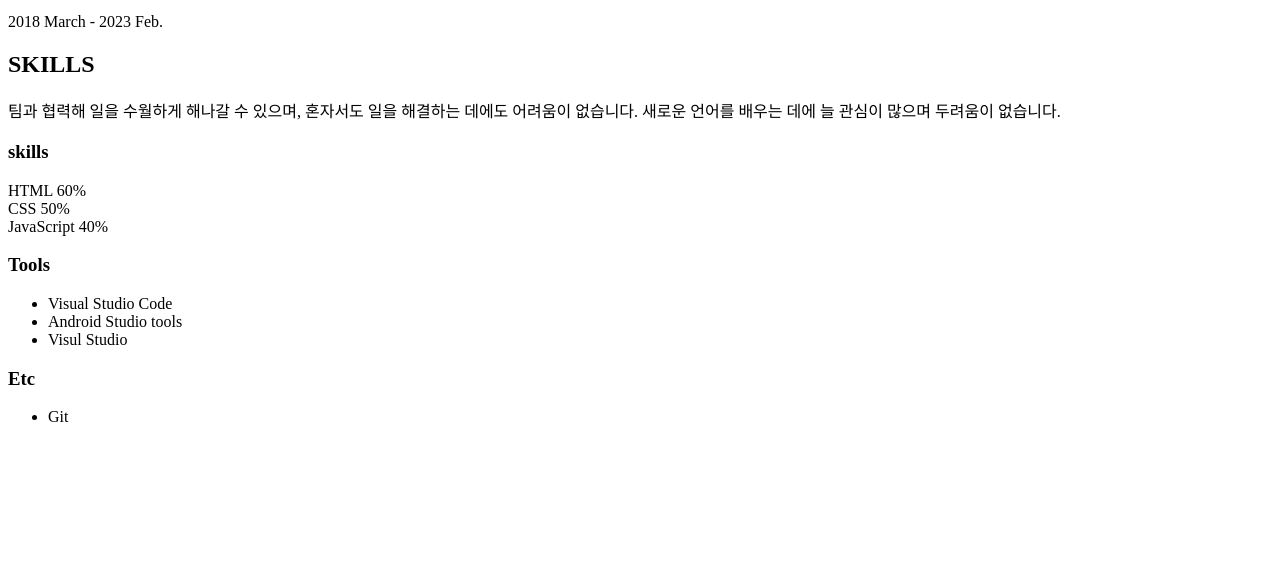
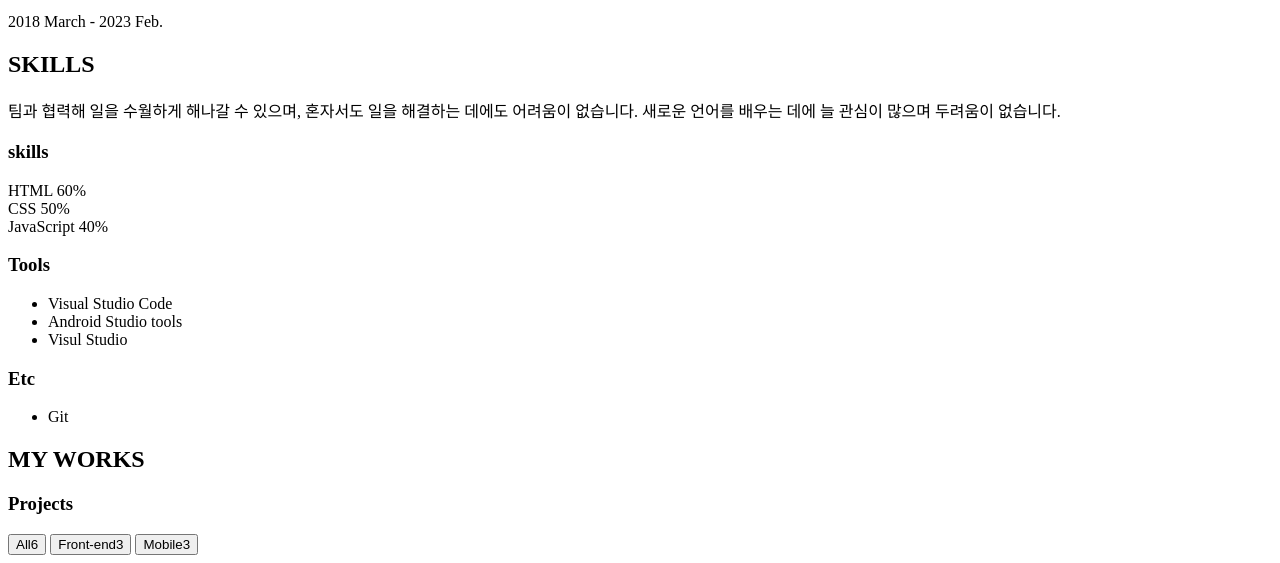
Before and after one commit to kim-seon/portfolio, a plain HTML site: page index.html in a window 1280 px wide. Shown: the part 1644-2207 px from the top of the page. Before the commit the page ends 2086 px from the top, so only its background shows below. Drawn offline with Linux system fonts and the light colour scheme.

Commit message:
HTML : Work

```diff
--- a/index.html
+++ b/index.html
@@ -123,7 +123,18 @@
         </div>
     </section>
     <!-- Works -->
-    <section id="works"></section>
+    <section id="works">
+        <h1>MY WORKS</h1>
+        <h3>Projects</h3>
+        <div class="work__categories">
+            <button class="category__btn">All<span class-"category__count">6</span></button>
+            <button class="category__btn">Front-end<span class-"category__count">3</span></button>
+            <button class="category__btn">Mobile<span class-"category__count">3</span></button>
+        </div>
+        <div class="work__projects">
+            <a href="" class="project"></a>
+        </div>
+    </section>
     <!-- Contact -->
     <section id="contact"></section>
 </body>
```
